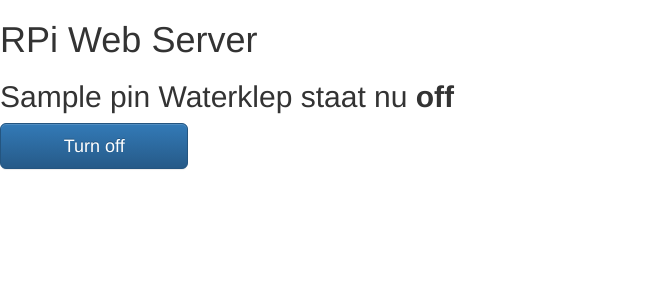
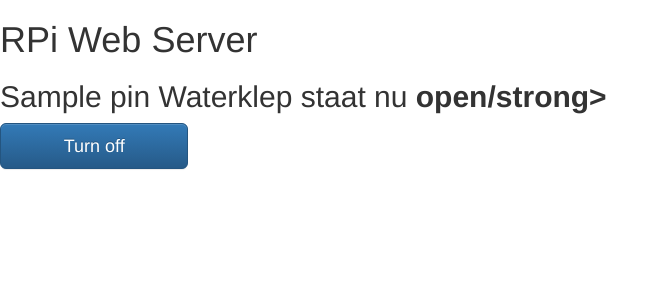
Before and after one commit to Deritron/tater, a Flask app: template templates/main.html in a window 1280 px wide. Shown: the top 300 px of the page, without its empty margins (0-669 px from the left). Run offline with Flask 2, Linux system fonts and the light colour scheme; the template is opened without the code that fills it: most values are stand-ins (such as "Sample title", 1, 10 or a date in 2020); some libraries are stand-ins or nearby versions.

Commit message:
Update main.html

```diff
--- a/templates/main.html
+++ b/templates/main.html
@@ -14,10 +14,10 @@
    {% for pin in pins %}
    <h2>{{ pins[pin].name }}
    {% if pins[pin].state == true %}
-      Waterklep staat nu <strong>on</strong></h2><div class="row"><div class="col-md-2">
+      Waterklep staat nu <strong>gesloten</strong></h2><div class="row"><div class="col-md-2">
       <a href="/{{pin}}/off" class="btn btn-block btn-lg btn-default" role="button">Turn on</a></div></div>
    {% else %}
-      Waterklep staat nu <strong>off</strong></h2><div class="row"><div class="col-md-2">
+      Waterklep staat nu <strong>open/strong></h2><div class="row"><div class="col-md-2">
       <a href="/{{pin}}/on" class="btn btn-block btn-lg btn-primary" role="button">Turn off</a></div></div>
    {% endif %}
    {% endfor %}
```
